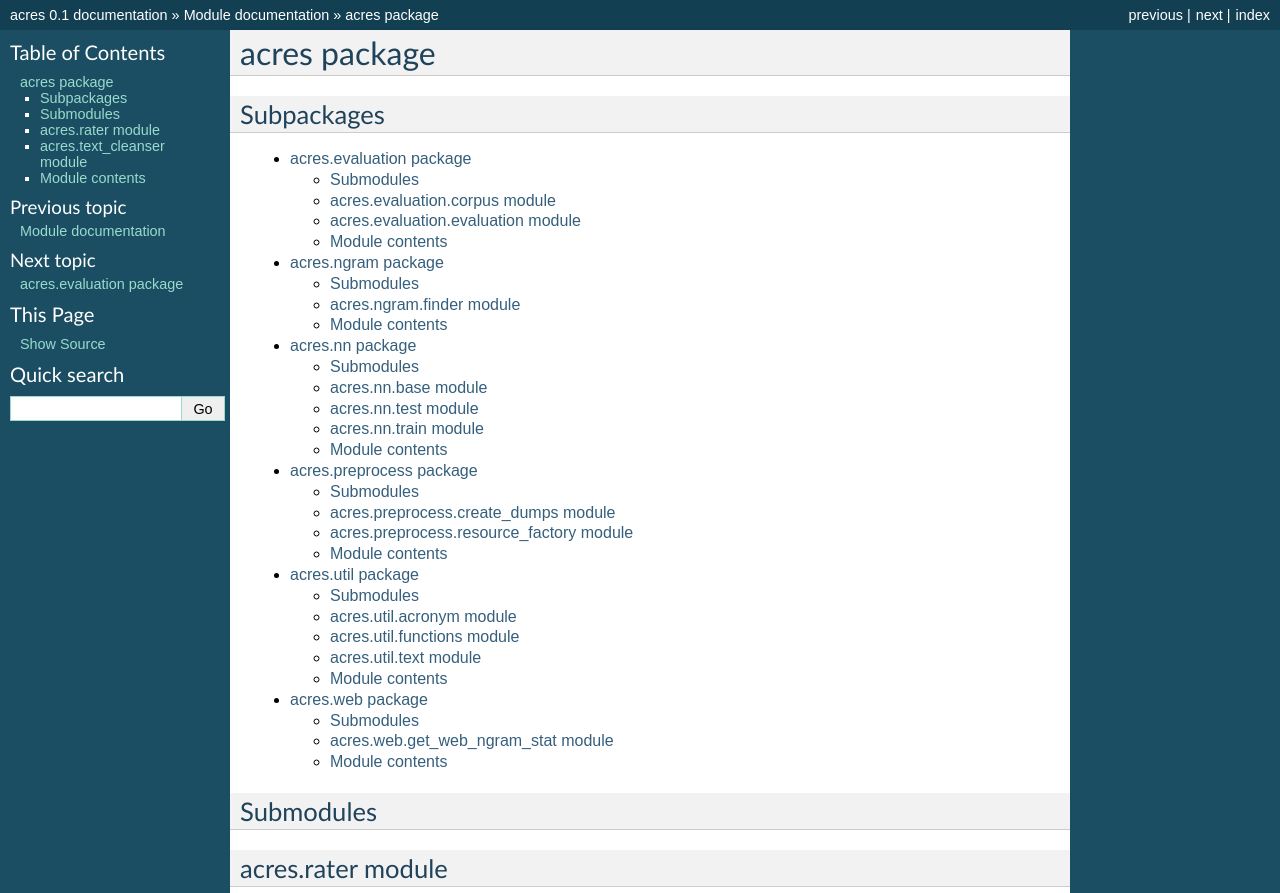
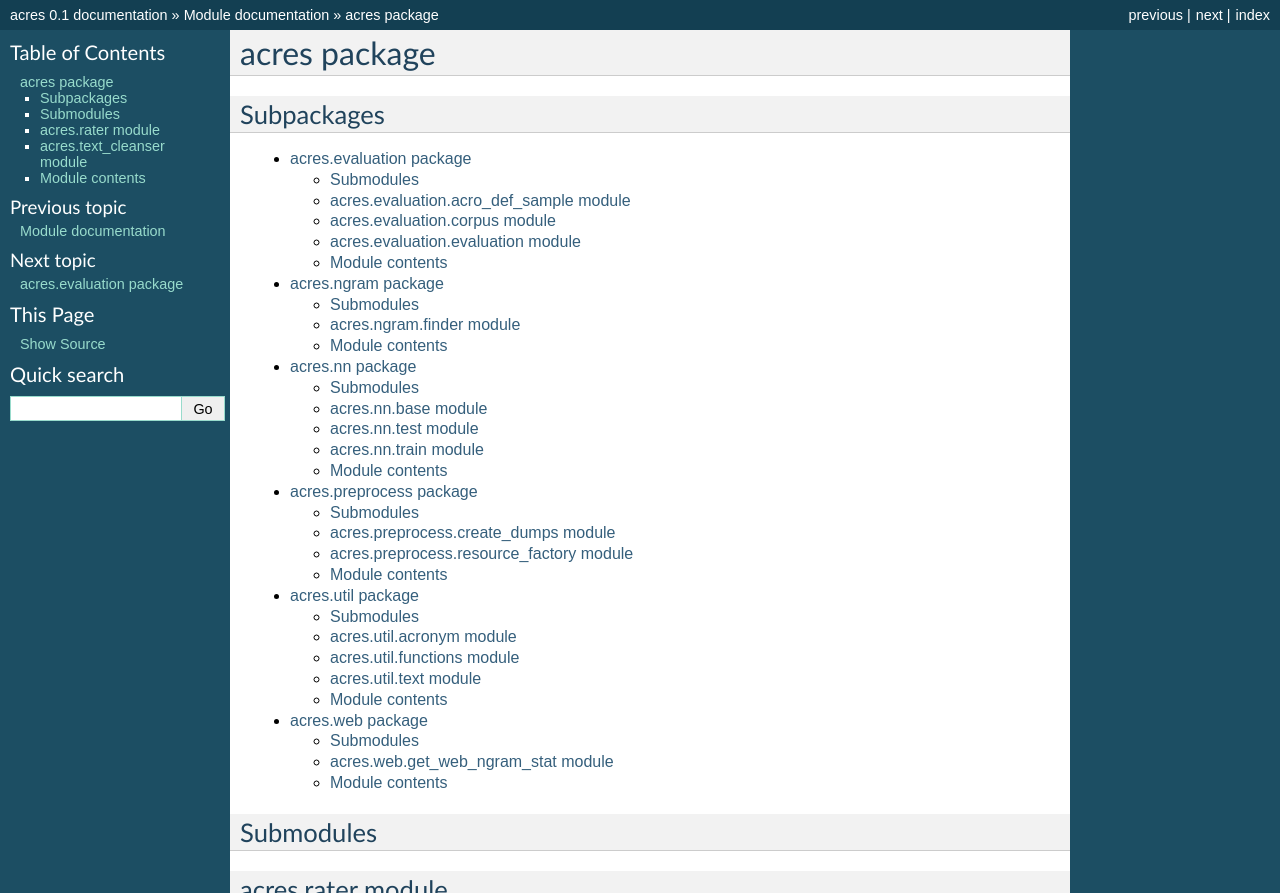
Before and after one commit to bst-mug/acres, a Sphinx documentation site: the page built from docs/acres.rst, in a window 1280 px wide, cut to the strip 0-893 px from the top of the page. Built offline with Sphinx 7.4.7, drawn with Linux system fonts in a browser that asks for light colours.

Commit message:
Update docs

```diff
--- a/docs/acres.evaluation.rst
+++ b/docs/acres.evaluation.rst
@@ -3,6 +3,14 @@ acres.evaluation package
 
 Submodules
 ----------
+
+acres.evaluation.acro\_def\_sample module
+-----------------------------------------
+
+.. automodule:: acres.evaluation.acro_def_sample
+    :members:
+    :undoc-members:
+    :show-inheritance:
 
 acres.evaluation.corpus module
 ------------------------------
```
